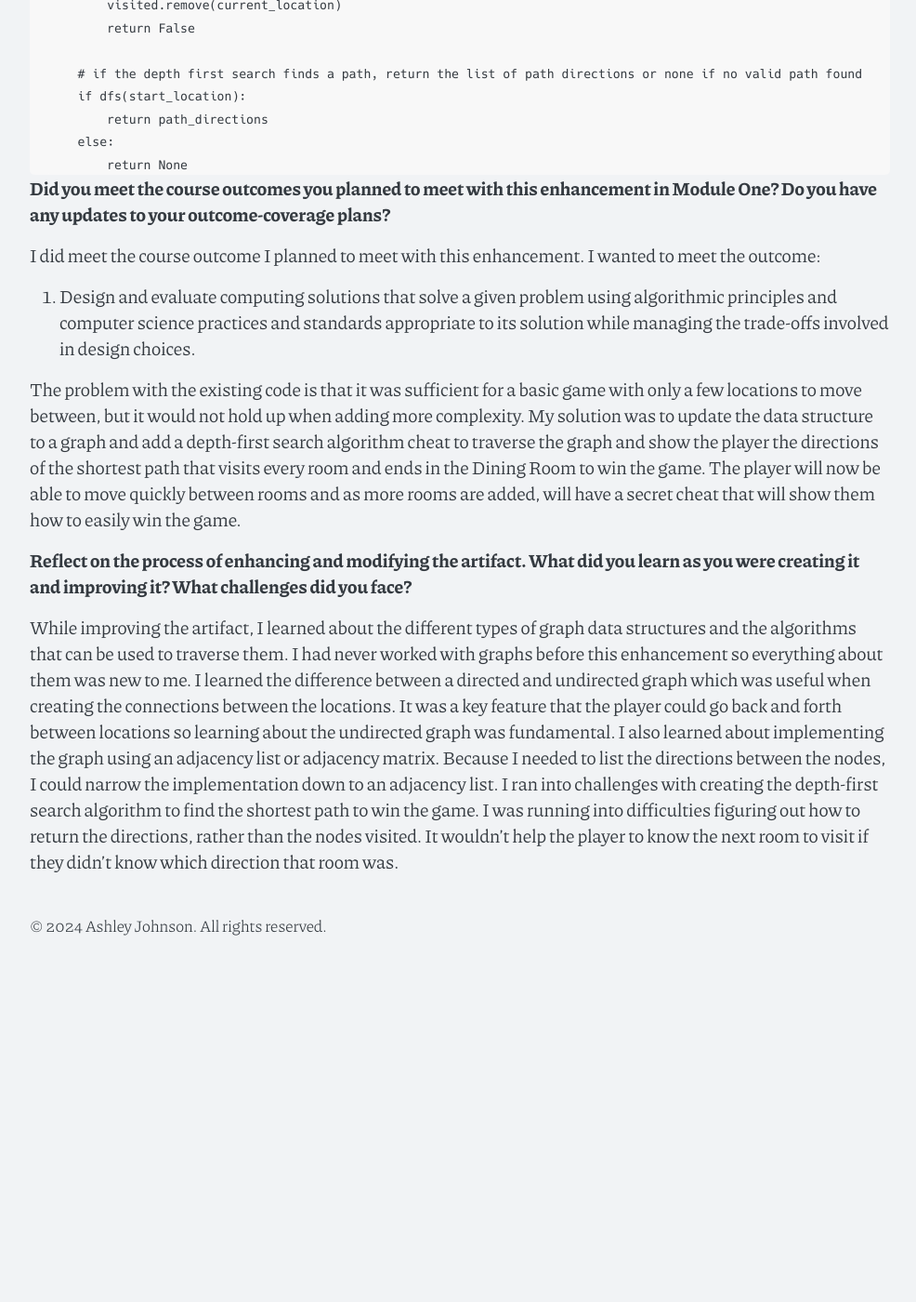
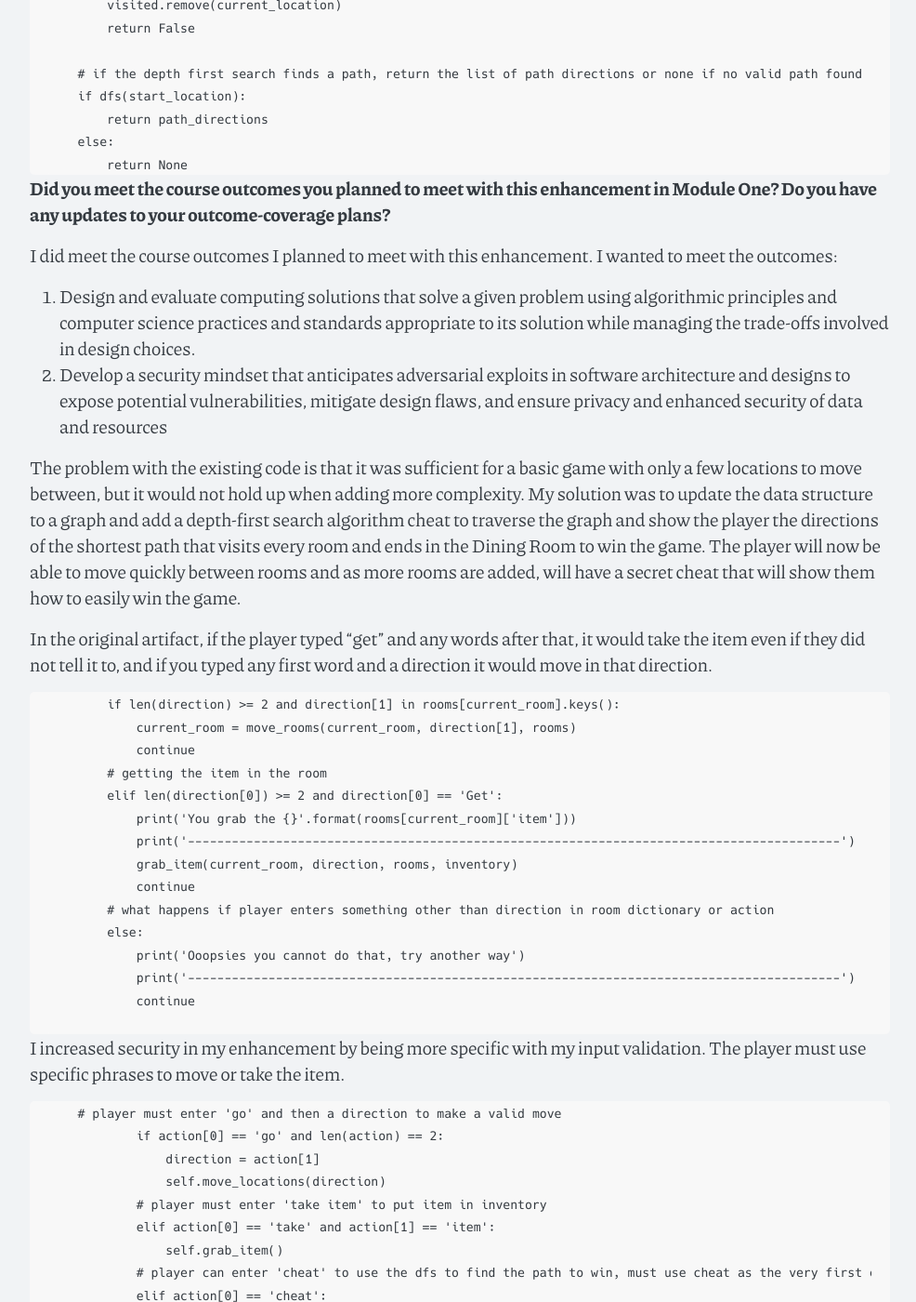
Before and after one commit to AshleyJohnson90/AshleyJohnson90.github.io, a Jekyll site: the page built from text-game.md, in a window 1280 px wide and 1400 px high, scrolled down 3088 px. Shown: the whole window at 93% size, without its empty margins (145-1131 px from the left). Built offline with Jekyll 4.4.1, drawn with Linux system fonts in a browser that asks for light colours; our own code applies the rules of GitHub Pages for plain Markdown files; before the commit the page ends 4136 px from its top, so only the background shows below that; some of the changed text lies outside the part shown.

Commit message:
Update text-game.md

````diff
--- a/text-game.md
+++ b/text-game.md
@@ -123,10 +123,54 @@ def shortest_path(self, start_location, end_location):
 
 **Did you meet the course outcomes you planned to meet with this enhancement in Module One?  Do you have any updates to your outcome-coverage plans?**
 
-I did meet the course outcome I planned to meet with this enhancement. I wanted to meet the outcome:
+I did meet the course outcomes I planned to meet with this enhancement. I wanted to meet the outcomes:
 1. Design and evaluate computing solutions that solve a given problem using algorithmic principles and computer science practices and standards appropriate to its solution while managing the trade-offs involved in design choices.
+2. Develop a security mindset that anticipates adversarial exploits in software architecture and designs to expose potential vulnerabilities, mitigate design flaws, and ensure privacy and enhanced security of data and resources
 
 The problem with the existing code is that it was sufficient for a basic game with only a few locations to move between, but it would not hold up when adding more complexity. My solution was to update the data structure to a graph and add a depth-first search algorithm cheat to traverse the graph and show the player the directions of the shortest path that visits every room and ends in the Dining Room to win the game. The player will now be able to move quickly between rooms and as more rooms are added, will have a secret cheat that will show them how to easily win the game.
+
+In the original artifact, if the player typed "get" and any words after that, it would take the item even if they did not tell it to, and if you typed any first word and a direction it would move in that direction.
+```
+        if len(direction) >= 2 and direction[1] in rooms[current_room].keys():
+            current_room = move_rooms(current_room, direction[1], rooms)
+            continue
+        # getting the item in the room
+        elif len(direction[0]) >= 2 and direction[0] == 'Get':
+            print('You grab the {}'.format(rooms[current_room]['item']))
+            print('-----------------------------------------------------------------------------------------')
+            grab_item(current_room, direction, rooms, inventory)
+            continue
+        # what happens if player enters something other than direction in room dictionary or action
+        else:
+            print('Ooopsies you cannot do that, try another way')
+            print('-----------------------------------------------------------------------------------------')
+            continue
+
+```
+
+I increased security in my enhancement by being more specific with my input validation. The player must use specific phrases to move or take the item.
+
+```
+    # player must enter 'go' and then a direction to make a valid move
+            if action[0] == 'go' and len(action) == 2:
+                direction = action[1]
+                self.move_locations(direction)
+            # player must enter 'take item' to put item in inventory
+            elif action[0] == 'take' and action[1] == 'item':
+                self.grab_item()
+            # player can enter 'cheat' to use the dfs to find the path to win, must use cheat as the very first entry
+            elif action[0] == 'cheat':
+                result = self.graph.shortest_path('Hallway', 'Dining Room')
+                if result:
+                    path_directions = result
+                    path = " -> ".join(path_directions)
+                    print(f'Path to visit all locations and end in the Dining Room: {path}\n'
+                          '-----------------------------------------------------------------------------------------')
+                else:
+                    print('No valid path found ending in the Dining Room.')
+            else:
+                print('Invalid command. Use "go <direction>" or "take item".\n'
+```
 
 **Reflect on the process of enhancing and modifying the artifact.  What did you learn as you were creating it and improving it?  What challenges did you face?**
 
````
